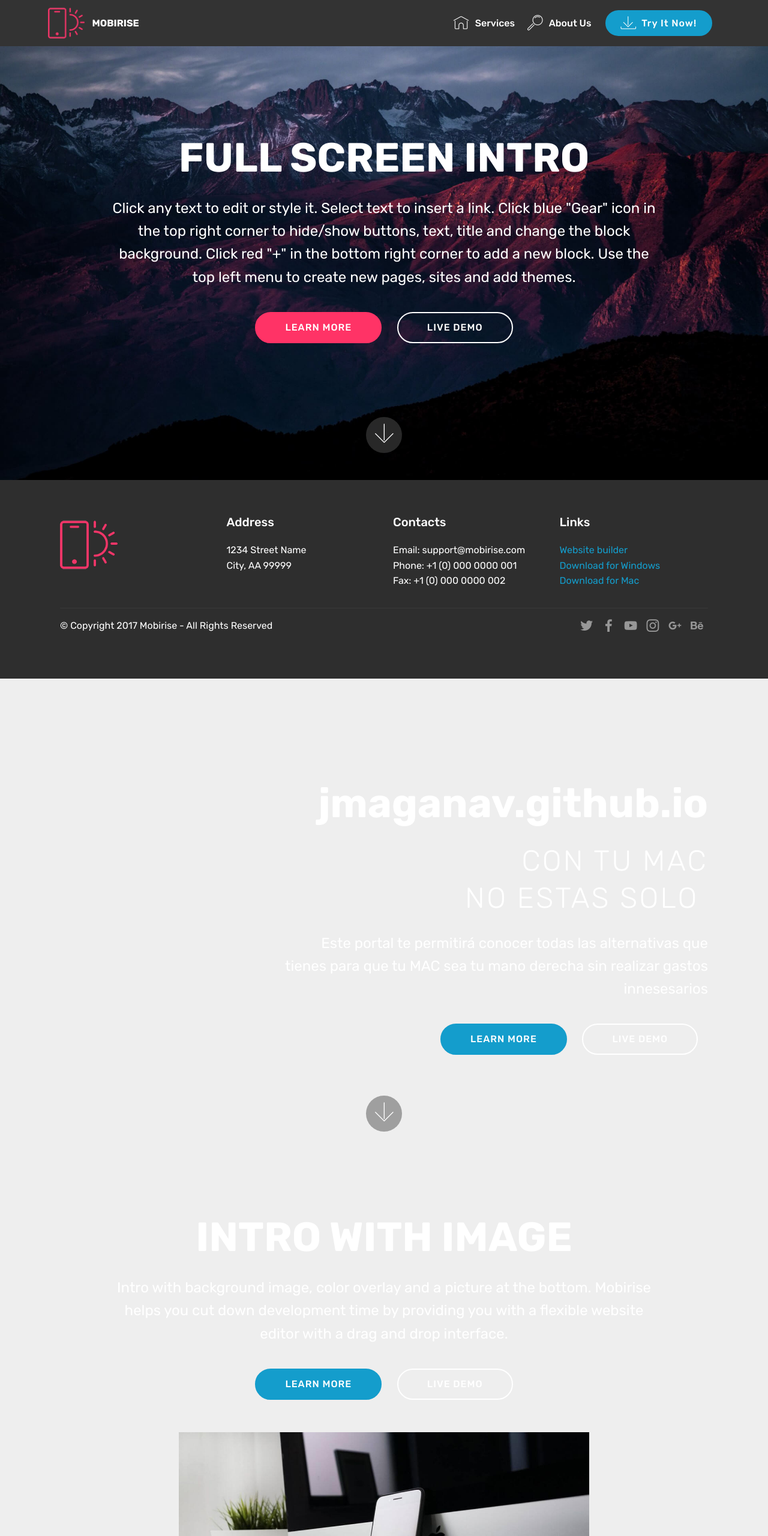
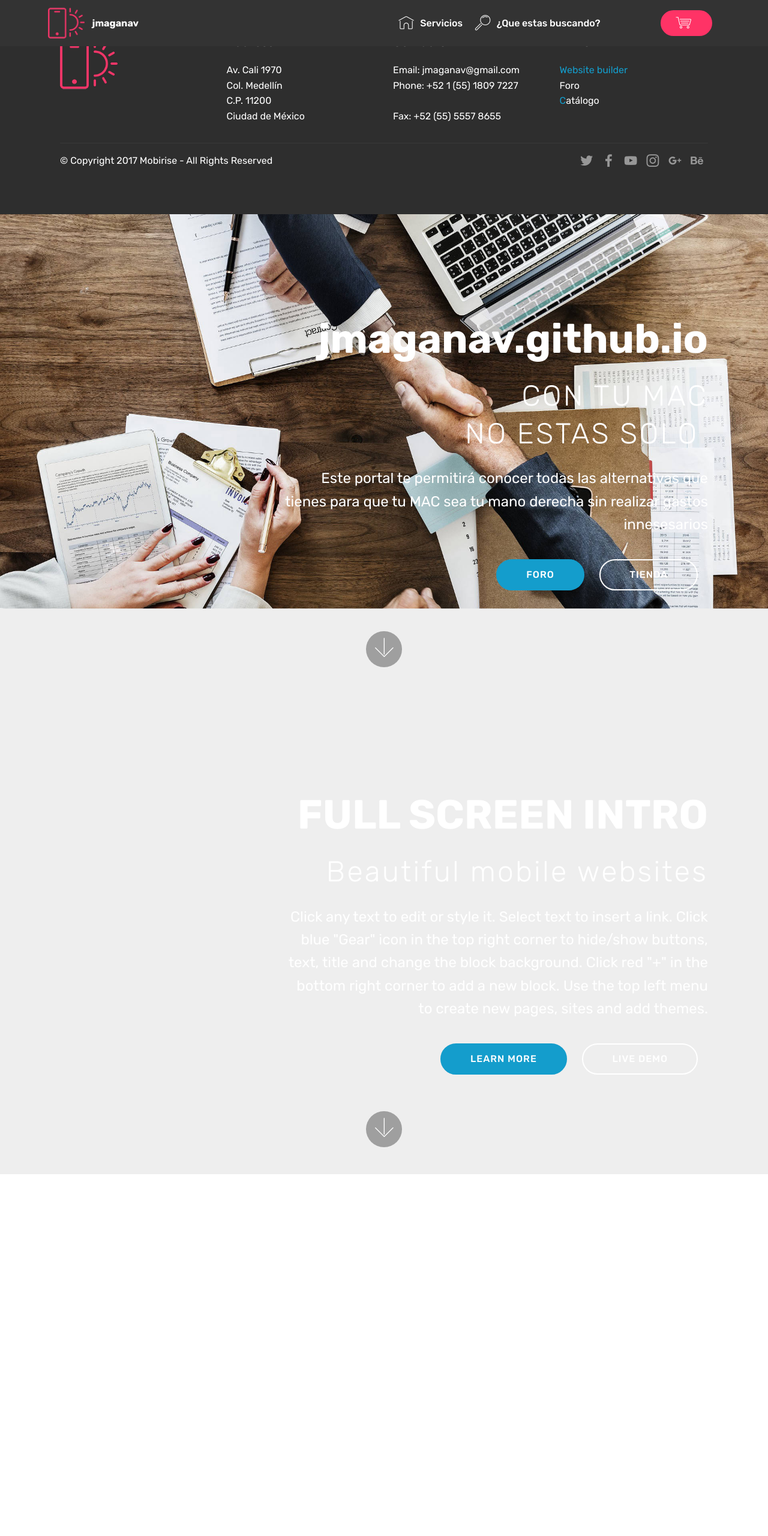
Before and after one commit to jmaganav/desarrollo61, a plain HTML site: page index.html in a window 1280 px wide. Shown: the top 2560 px of the page at 60% size. After the commit the page ends 1957 px from the top, so only its background shows below. Drawn offline with Linux system fonts and the light colour scheme; files whose address does not match are found by name.

Commit message:
create github pages

```diff
--- /dev/null
+++ b/assets/images/hashes.json
@@ -0,0 +1 @@
+{"iv869NV6KbBkZr8QITclLw==":"mbr-1920x1386.jpg","9I1HDM++2pyX/h9bA7N5Rw==":"mbr-1920x1280.jpg"}
--- a/assets/mobirise/css/mbr-additional.css
+++ b/assets/mobirise/css/mbr-additional.css
@@ -1762,9 +1762,6 @@ body {
 .cid-qTkzRZLJNu .dropdown-item:hover {
   color: #c1c1c1 !important;
 }
-.cid-qTkA127IK8 {
-  background-image: url("../../../assets/images/jumbotron.jpg");
-}
 .cid-qTkAaeaxX5 {
   padding-top: 60px;
   padding-bottom: 60px;
@@ -1833,31 +1830,16 @@ body {
   }
 }
 .cid-raDDrZhEo9 {
-  background-image: url("../../../assets/images/background2.jpg");
+  background-image: url("../../../assets/images/mbr-1920x1386.jpg");
 }
 .cid-raDDrZhEo9 .mbr-section-subtitle {
   letter-spacing: .2rem;
 }
-.cid-raDDykNxAE {
-  padding-top: 90px;
-  padding-bottom: 90px;
-  background-image: url("../../../assets/images/background3.jpg");
-}
-.cid-raDDykNxAE .mbr-figure {
-  margin: 0 auto;
-  width: 100%;
-  display: -webkit-flex;
-  justify-content: center;
-  -webkit-justify-content: center;
-}
-.cid-raDDykNxAE .mbr-figure img {
-  height: 100%;
-  margin: 0 auto;
-}
-@media (max-width: 991px) {
-  .cid-raDDykNxAE .mbr-figure img {
-    width: 100% !important;
-  }
+.cid-raDPY3Bs1l {
+  background-image: url("../../../assets/images/mbr-1920x1280.jpg");
+}
+.cid-raDPY3Bs1l .mbr-section-subtitle {
+  letter-spacing: .2rem;
 }
 .cid-qTkzRZLJNu .navbar {
   padding: .5rem 0;
--- a/index.html
+++ b/index.html
@@ -43,69 +43,26 @@
                          <img src="assets/images/logo2.png" alt="Mobirise" style="height: 3.8rem;">
                     </a>
                 </span>
-                <span class="navbar-caption-wrap">
-                    <a class="navbar-caption text-white display-4" href="https://mobirise.com">
-                        MOBIRISE
-                    </a>
-                </span>
+                <span class="navbar-caption-wrap"><a class="navbar-caption text-white display-4" href="https://mobirise.com">jmaganav</a></span>
             </div>
         </div>
         <div class="collapse navbar-collapse" id="navbarSupportedContent">
-            <ul class="navbar-nav nav-dropdown" data-app-modern-menu="true">
-                <li class="nav-item">
+            <ul class="navbar-nav nav-dropdown" data-app-modern-menu="true"><li class="nav-item">
                     <a class="nav-link link text-white display-4" href="https://mobirise.com">
                         <span class="mbri-home mbr-iconfont mbr-iconfont-btn"></span>
-                        Services
+                        Servicios
                     </a>
                 </li>
                 <li class="nav-item">
                     <a class="nav-link link text-white display-4" href="https://mobirise.com">
-                        <span class="mbri-search mbr-iconfont mbr-iconfont-btn"></span>
-                        About Us
-                    </a>
-                </li>
-            </ul>
-            <div class="navbar-buttons mbr-section-btn">
-                <a class="btn btn-sm btn-primary display-4" href="https://mobirise.com">
-                    <span class="mbri-save mbr-iconfont mbr-iconfont-btn "></span>
-                    Try It Now!
-                </a>
-            </div>
+                        <span class="mbri-search mbr-iconfont mbr-iconfont-btn"></span>¿Que estas buscando? &nbsp; &nbsp; &nbsp; &nbsp; &nbsp; &nbsp; &nbsp; &nbsp; &nbsp; &nbsp;&nbsp;</a>
+                </li></ul>
+            <div class="navbar-buttons mbr-section-btn"><a class="btn btn-sm btn-secondary display-1" href="https://mobirise.com"><span class="mbri-shopping-cart mbr-iconfont mbr-iconfont-btn"></span></a></div>
         </div>
     </nav>
 </section>
 
-<section class="engine"><a href="https://mobirise.info/y">html website templates</a></section><section class="cid-qTkA127IK8 mbr-fullscreen mbr-parallax-background" id="header2-1">
-
-
-
-
-
-    <div class="container align-center">
-        <div class="row justify-content-md-center">
-            <div class="mbr-white col-md-10">
-                <h1 class="mbr-section-title mbr-bold pb-3 mbr-fonts-style display-1">
-                    FULL SCREEN INTRO
-                </h1>
-
-                <p class="mbr-text pb-3 mbr-fonts-style display-5">
-                    Click any text to edit or style it. Select text to insert a link. Click blue "Gear" icon in the top right corner to hide/show buttons, text, title and change the block background. Click red "+" in the bottom right corner to add a new block. Use the top left menu to create new pages, sites and add themes.
-                </p>
-                <div class="mbr-section-btn">
-                    <a class="btn btn-md btn-secondary display-4" href="https://mobirise.com">LEARN MORE</a>
-                    <a class="btn btn-md btn-white-outline display-4" href="https://mobirise.com">LIVE DEMO</a>
-                </div>
-            </div>
-        </div>
-    </div>
-    <div class="mbr-arrow hidden-sm-down" aria-hidden="true">
-        <a href="#next">
-            <i class="mbri-down mbr-iconfont"></i>
-        </a>
-    </div>
-</section>
-
-<section class="cid-qTkAaeaxX5" id="footer1-2">
+<section class="engine"><a href="https://mobirise.info/a">online website builder</a></section><section class="cid-qTkAaeaxX5" id="footer1-2">
 
 
 
@@ -124,20 +81,15 @@
                 <h5 class="pb-3">
                     Address
                 </h5>
-                <p class="mbr-text">
-                    1234 Street Name
-                    <br>City, AA 99999
-                </p>
+                <p class="mbr-text">Av. Cali 1970<br>Col. Medellín<br>C.P. 11200<br>Ciudad de México</p>
             </div>
             <div class="col-12 col-md-3 mbr-fonts-style display-7">
                 <h5 class="pb-3">
                     Contacts
                 </h5>
                 <p class="mbr-text">
-                    Email: support@mobirise.com
-                    <br>Phone: +1 (0) 000 0000 001
-                    <br>Fax: +1 (0) 000 0000 002
-                </p>
+                    Email: jmaganav@gmail.com
+                    <br>Phone: +52 1 (55) 1809 7227 &nbsp; &nbsp; &nbsp; &nbsp; &nbsp; &nbsp; &nbsp; &nbsp; &nbsp;&nbsp;<br>Fax: +52 (55) 5557 8655</p>
             </div>
             <div class="col-12 col-md-3 mbr-fonts-style display-7">
                 <h5 class="pb-3">
@@ -145,9 +97,7 @@
                 </h5>
                 <p class="mbr-text">
                     <a class="text-primary" href="https://mobirise.com/">Website builder</a>
-                    <br><a class="text-primary" href="https://mobirise.com/mobirise-free-win.zip">Download for Windows</a>
-                    <br><a class="text-primary" href="https://mobirise.com/mobirise-free-mac.zip">Download for Mac</a>
-                </p>
+                    <br>Foro<br><a class="text-primary" href="https://mobirise.com/mobirise-free-mac.zip">C</a>atálogo</p>
             </div>
         </div>
         <div class="footer-lower">
@@ -213,6 +163,35 @@
                 jmaganav.github.io</h1>
             <h3 class="mbr-section-subtitle align-right mbr-light pb-3 mbr-fonts-style display-2">CON TU MAC <br>NO ESTAS SOLO&nbsp;</h3>
             <p class="mbr-text align-right pb-3 mbr-fonts-style display-5">Este portal te permitirá conocer todas las alternativas que tienes para que tu MAC sea tu mano derecha sin realizar gastos innesesarios</p>
+            <div class="mbr-section-btn align-right"><a class="btn btn-md btn-primary display-4" href="https://mobirise.co">FORO</a>
+                <a class="btn btn-md btn-white-outline display-4" href="https://mobirise.co">TIENDA</a></div>
+        </div>
+    </div>
+
+    <div class="mbr-arrow hidden-sm-down" aria-hidden="true">
+        <a href="#next">
+            <i class="mbri-down mbr-iconfont"></i>
+        </a>
+    </div>
+</section>
+
+<section class="header10 cid-raDPY3Bs1l mbr-fullscreen mbr-parallax-background" id="header10-9">
+
+
+
+
+
+    <div class="container">
+        <div class="media-container-column mbr-white col-lg-8 col-md-10 ml-auto">
+            <h1 class="mbr-section-title align-right mbr-bold pb-3 mbr-fonts-style display-1">
+                FULL SCREEN INTRO
+            </h1>
+            <h3 class="mbr-section-subtitle align-right mbr-light pb-3 mbr-fonts-style display-2">
+                Beautiful mobile websites
+            </h3>
+            <p class="mbr-text align-right pb-3 mbr-fonts-style display-5">
+               Click any text to edit or style it. Select text to insert a link. Click blue "Gear" icon in the top right corner to hide/show buttons, text, title and change the block background. Click red "+" in the bottom right corner to add a new block. Use the top left menu to create new pages, sites and add themes.
+            </p>
             <div class="mbr-section-btn align-right">
                 <a class="btn btn-md btn-primary display-4" href="https://mobirise.co">LEARN MORE</a>
                 <a class="btn btn-md btn-white-outline display-4" href="https://mobirise.co">LIVE DEMO</a>
@@ -224,36 +203,6 @@
         <a href="#next">
             <i class="mbri-down mbr-iconfont"></i>
         </a>
-    </div>
-</section>
-
-<section class="header4 cid-raDDykNxAE mbr-parallax-background" id="header4-7">
-
-
-
-
-
-    <div class="container">
-        <div class="row justify-content-md-center">
-            <div class="media-content col-md-10">
-                <h1 class="mbr-section-title align-center mbr-white pb-3 mbr-bold mbr-fonts-style display-1">
-                    INTRO WITH IMAGE
-                </h1>
-
-                <div class="mbr-text align-center mbr-white pb-3">
-                    <p class="mbr-text mbr-fonts-style display-5">
-                        Intro with background image, color overlay and a picture at the bottom. Mobirise helps you cut down development time by providing you with a flexible website editor with a drag and drop interface.
-                    </p>
-                </div>
-                <div class="mbr-section-btn align-center">
-                    <a class="btn btn-md btn-primary display-4" href="https://mobirise.co">LEARN MORE</a>
-                    <a class="btn btn-md btn-white-outline display-4" href="https://mobirise.co">LIVE DEMO</a>
-                </div>
-            </div>
-            <div class="mbr-figure pt-5">
-                <img src="assets/images/01.jpg" alt="Mobirise" style="width: 60%;">
-            </div>
-        </div>
     </div>
 </section>
 
--- a/page1.html
+++ b/page1.html
@@ -42,36 +42,27 @@
                          <img src="assets/images/logo2.png" alt="Mobirise" style="height: 3.8rem;">
                     </a>
                 </span>
-                <span class="navbar-caption-wrap"><a class="navbar-caption text-white display-4" href="https://mobirise.com">
-                        MOBIRISE
-                    </a></span>
+                <span class="navbar-caption-wrap"><a class="navbar-caption text-white display-4" href="https://mobirise.com">jmaganav</a></span>
             </div>
         </div>
         <div class="collapse navbar-collapse" id="navbarSupportedContent">
             <ul class="navbar-nav nav-dropdown" data-app-modern-menu="true"><li class="nav-item">
                     <a class="nav-link link text-white display-4" href="https://mobirise.com">
                         <span class="mbri-home mbr-iconfont mbr-iconfont-btn"></span>
-                        Services
+                        Servicios
                     </a>
                 </li>
                 <li class="nav-item">
                     <a class="nav-link link text-white display-4" href="https://mobirise.com">
-                        <span class="mbri-search mbr-iconfont mbr-iconfont-btn"></span>
-                        About Us
-                    </a>
+                        <span class="mbri-search mbr-iconfont mbr-iconfont-btn"></span>¿Que estas buscando? &nbsp; &nbsp; &nbsp; &nbsp; &nbsp; &nbsp; &nbsp; &nbsp; &nbsp; &nbsp;&nbsp;</a>
                 </li></ul>
-            <div class="navbar-buttons mbr-section-btn">
-                <a class="btn btn-sm btn-primary display-4" href="https://mobirise.com">
-                    <span class="mbri-save mbr-iconfont mbr-iconfont-btn "></span>
-                    Try It Now!
-                </a>
-            </div>
+            <div class="navbar-buttons mbr-section-btn"><a class="btn btn-sm btn-secondary display-1" href="https://mobirise.com"><span class="mbri-shopping-cart mbr-iconfont mbr-iconfont-btn"></span></a></div>
         </div>
     </nav>
 </section>
 
 
-  <section class="engine"><a href="https://mobirise.info/h">create a web page</a></section><script src="assets/web/assets/jquery/jquery.min.js"></script>
+  <section class="engine"><a href="https://mobirise.info">Mobirise</a></section><script src="assets/web/assets/jquery/jquery.min.js"></script>
   <script src="assets/popper/popper.min.js"></script>
   <script src="assets/tether/tether.min.js"></script>
   <script src="assets/bootstrap/js/bootstrap.min.js"></script>
```
Also changed, not shown: assets/images/mbr-1920x1280.jpg (added), assets/images/mbr-1920x1386.jpg (added), 1 other file.
